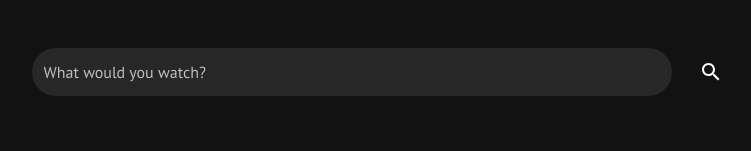
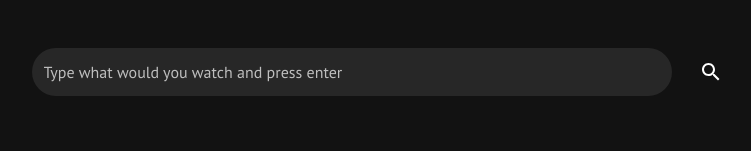
Before and after one commit to stopek/task-create-it, a React (Create React App) app: page / in a window 1280 px wide. Shown: the part 354-505 px from the top of the page, without its empty margins (257-1008 px from the left). Built offline with nearby package versions, Linux system fonts and the light colour scheme.

Commit message:
feat: simple search form

```diff
--- a/src/components/Search/index.tsx
+++ b/src/components/Search/index.tsx
@@ -1,7 +1,13 @@
 import SearchIcon from "@mui/icons-material/Search";
 import { TextField } from "@mui/material";
 import IconButton from "@mui/material/IconButton";
-import { useState } from "react";
+import { useAppDispatch, useAppSelector } from "hooks/redux";
+import { useEffect, useState } from "react";
+import { KeyboardEvent } from "react";
+import { useNavigate } from "react-router-dom";
+import { paths } from "routing/paths";
+import { setSearchParam } from "store/reducers/search";
+import { getSearchParams } from "store/selectors/search";
 import styled from "styled-components";
 
 const StyledTextField = styled(TextField)`
@@ -22,21 +28,45 @@ interface ISearch {
 }
 
 const Search = ({ expanded }: ISearch) => {
-  const [search, setSearch] = useState<boolean>(expanded || false);
+  const navigate = useNavigate();
+  const dispatch = useAppDispatch();
+  const fields = useAppSelector(getSearchParams);
+
+  const [search, setSearch] = useState<boolean>(expanded || !!fields?.phrase?.length);
+  const [phrase, setPhrase] = useState<string>("");
 
   const handleSearchToggle = () => !expanded ? setSearch(prevState => !prevState) : undefined;
+
+  const handleChange = (p: string) => setPhrase(p);
+
+  const handleSubmit = (event: KeyboardEvent<HTMLInputElement | HTMLTextAreaElement>) => {
+    if (event.key !== "Enter") {
+      return;
+    }
+
+    dispatch<any>(setSearchParam({ phrase }));
+    event.preventDefault();
+    navigate(paths.MOVIES);
+  };
+
+  useEffect(() => {
+    setPhrase(fields.phrase);
+  }, [fields.phrase]);
 
   return (
     <Container>
       {search && (
         <StyledTextField
           id="search-basic"
-          label="What would you watch?"
+          label="Type what would you watch and press enter"
           variant="filled"
           size="small"
           fullWidth
+          value={phrase}
+          onChange={(e) => handleChange(e.target.value)}
           InputProps={{
             disableUnderline: true,
+            onKeyDown: event => handleSubmit(event),
           }}
         />
       )}
@@ -45,6 +75,7 @@ const Search = ({ expanded }: ISearch) => {
         size="large"
         aria-label="search"
         color="inherit"
+        type="submit"
         onClick={handleSearchToggle}
       >
         <SearchIcon />
--- a/src/containers/MoviesContainer/index.tsx
+++ b/src/containers/MoviesContainer/index.tsx
@@ -2,23 +2,33 @@ import { useAppDispatch, useAppSelector } from "hooks/redux";
 import { useEffect } from "react";
 import { topMovies } from "store/reducers/apple";
 import { getApiStatus, getTopMovies } from "store/selectors/apple";
+import { getSearchParams } from "store/selectors/search";
+import { filteredMovies } from "utils/movies";
 
 import Layout from "components/Layout";
 import MoviesListSimple from "components/MoviesListSimple";
 
+import NotFound from "ui/NotFound";
+
 const MoviesContainer = () => {
   const dispatch = useAppDispatch();
 
+  const fields = useAppSelector(getSearchParams);
   const movies = useAppSelector(getTopMovies);
   const status = useAppSelector(getApiStatus);
+  const filtered = filteredMovies(movies, fields);
 
   useEffect(() => {
-    dispatch<any>(topMovies({ limit: 12 }));
+    dispatch<any>(topMovies({ limit: 100 }));
   }, [dispatch]);
 
   return (
     <Layout state={status} header footer>
-      <MoviesListSimple movies={movies} />
+      {!filtered.length && (
+        <NotFound withoutBackButton />
+      )}
+
+      <MoviesListSimple movies={filtered} />
     </Layout>
   );
 };
--- a/src/store/reducers/index.ts
+++ b/src/store/reducers/index.ts
@@ -1,7 +1,9 @@
 import { combineReducers } from "redux";
 
 import appleSlice from "./apple";
+import searchSlice from "./search";
 
 export default combineReducers({
   apple: appleSlice,
+  search: searchSlice,
 });
--- /dev/null
+++ b/src/store/reducers/search.ts
@@ -0,0 +1,31 @@
+import { createSlice, PayloadAction } from "@reduxjs/toolkit";
+
+export interface ISearchState {
+  fields: {
+    phrase: string;
+  };
+}
+
+const initialState: ISearchState = {
+  fields: {
+    phrase: "",
+  },
+};
+
+const searchSlice = createSlice({
+  name: "search",
+  initialState,
+  reducers: {
+    setSearchParam: (state, action: PayloadAction<ISearchState["fields"]>) => {
+      state.fields = { ...state.fields, ...action.payload };
+    },
+  },
+});
+
+export const { setSearchParam } = searchSlice.actions;
+
+export {
+  searchSlice,
+};
+
+export default searchSlice.reducer;
--- /dev/null
+++ b/src/store/selectors/search.ts
@@ -0,0 +1,3 @@
+import { RootState } from "../index";
+
+export const getSearchParams = (state: RootState) => state.search.fields;
--- a/src/ui/NotFound/index.tsx
+++ b/src/ui/NotFound/index.tsx
@@ -11,18 +11,24 @@ const TextContent = styled.div`
   margin-bottom: 25px;
 `;
 
-const NotFound = () => (
+interface INotFound {
+  withoutBackButton?: boolean;
+}
+
+const NotFound = ({ withoutBackButton }: INotFound) => (
   <Content>
     <TextContent>
-      <Typography variant="h1">UPS, 404</Typography>
-      <Typography variant="subtitle1">PurPur couldn't find this page...</Typography>
+      <Typography variant="h1">OOPS,</Typography>
+      <Typography variant="subtitle1">PurPur found nothing on this page...</Typography>
     </TextContent>
 
-    <ClearLink to={paths.HOMEPAGE}>
-      <Button color="primary" variant="contained" size="large">
-        Back to Home
-      </Button>
-    </ClearLink>
+    {!withoutBackButton && (
+      <ClearLink to={paths.HOMEPAGE}>
+        <Button color="primary" variant="contained" size="large">
+          Back to Home
+        </Button>
+      </ClearLink>
+    )}
   </Content>
 );
 
--- /dev/null
+++ b/src/utils/movies.ts
@@ -0,0 +1,17 @@
+import { ISearchState } from "store/reducers/search";
+import { IMovie } from "types/apple";
+
+const filteredMovies = (list: IMovie[], fields: ISearchState["fields"]): IMovie[] => {
+  let localMovies = [...list];
+  const phrase = fields.phrase;
+
+  if (phrase.length > 0) {
+    localMovies = localMovies.filter(movie => movie["im:name"].label.toLowerCase().includes(phrase.toLowerCase()));
+  }
+
+  return localMovies;
+};
+
+export {
+  filteredMovies,
+};
```
